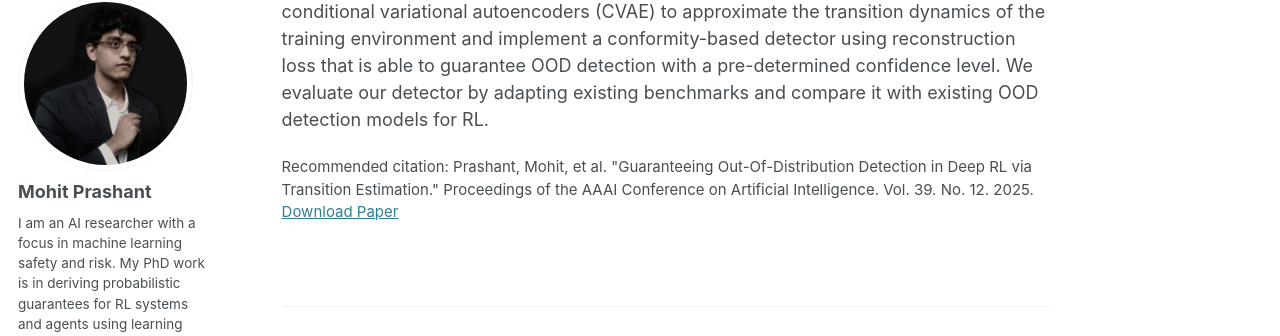
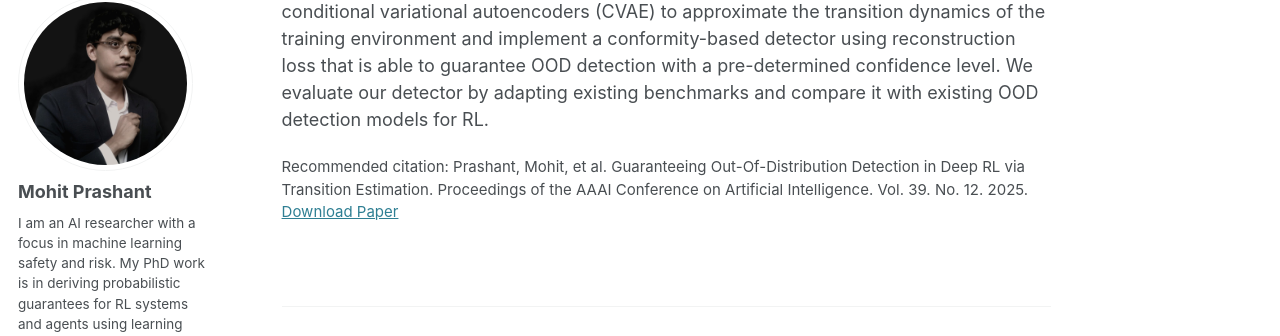
Before and after one commit to mohitprashant/mohitprashant.github.io, a Jekyll site: the page built from _publications/2025-03-01-OOD-RL-AAAI.md, in a window 1280 px wide and 900 px high, scrolled down 447 px. Shown: the part 103-439 px from the top of the window. Built offline with Jekyll 4.4.1, drawn with Linux system fonts in a browser that asks for light colours; some web fonts are replaced.

```diff
--- a/_publications/2025-03-01-OOD-RL-AAAI.md
+++ b/_publications/2025-03-01-OOD-RL-AAAI.md
@@ -7,7 +7,7 @@ excerpt: 'We provide a basis for defining out-of-distribution execution in RL an
 date: 2025-03-01
 venue: 'Proceedings of the AAAI Conference on Artificial Intelligence'
 paperurl: 'https://ojs.aaai.org/index.php/AAAI/article/view/33357'
-citation: 'Prashant, Mohit, et al. "Guaranteeing Out-Of-Distribution Detection in Deep RL via Transition Estimation." Proceedings of the AAAI Conference on Artificial Intelligence. Vol. 39. No. 12. 2025.'
+citation: 'Prashant, Mohit, et al. Guaranteeing Out-Of-Distribution Detection in Deep RL via Transition Estimation. Proceedings of the AAAI Conference on Artificial Intelligence. Vol. 39. No. 12. 2025.'
 ---
 
 An issue concerning the use of deep reinforcement learning (RL) agents is whether they can be trusted to perform reliably when deployed, as training environments may not reflect real-life environments. Anticipating instances outside their training scope, learning-enabled systems are often equipped with out-of-distribution (OOD) detectors that alert when a trained system encounters a state it does not recognize or in which it exhibits uncertainty. There exists limited work conducted on the problem of OOD detection within RL, with prior studies being unable to achieve a consensus on the definition of OOD execution within the context of RL. By framing our problem using a Markov Decision Process, we assume there is a transition distribution mapping each state-action pair to another state with some probability. Based on this, we consider the following definition of OOD execution within RL: A transition is OOD if its probability during real-life deployment differs from the transition distribution encountered during training. As such, we utilize conditional variational autoencoders (CVAE) to approximate the transition dynamics of the training environment and implement a conformity-based detector using reconstruction loss that is able to guarantee OOD detection with a pre-determined confidence level. We evaluate our detector by adapting existing benchmarks and compare it with existing OOD detection models for RL.
```
